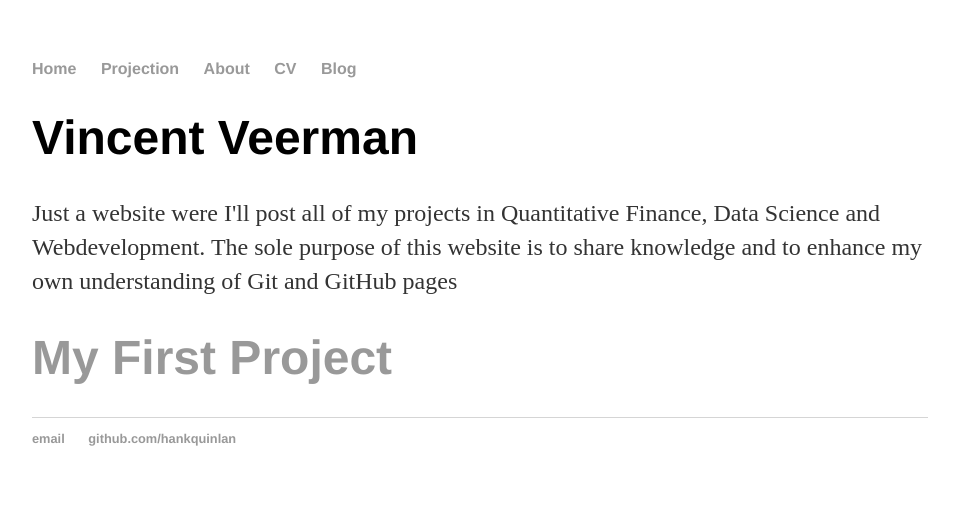
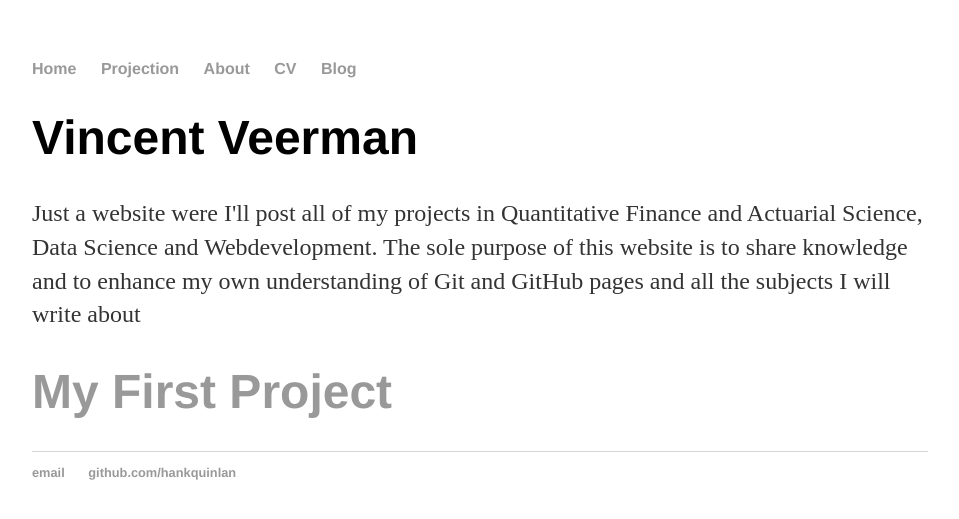
Before and after one commit to VDamasta/VDamasta.github.io, a Jekyll site: the page built from index.html, in a window 1280 px wide. Shown: the top 519 px of the page, without its empty margins (160-1119 px from the left). Built offline with Jekyll 4.4.1, drawn with Linux system fonts in a browser that asks for light colours.

Commit message:
Update index.html

```diff
--- a/index.html
+++ b/index.html
@@ -5,8 +5,8 @@ title: Vince Veerman
 <div class="blurb">
 	<h1> Vincent Veerman </h1>
 
-	<p> Just a website were I'll post all of my projects in Quantitative Finance, Data Science and Webdevelopment.
-		The sole purpose of this website is to share knowledge and to enhance my own understanding of Git and GitHub pages  </p>
+	<p> Just a website were I'll post all of my projects in Quantitative Finance and Actuarial Science, Data Science and Webdevelopment.
+		The sole purpose of this website is to share knowledge and to enhance my own understanding of Git and GitHub pages and all the subjects I will write about   </p>
 
 	<h1> <a href="/projection"> My First Project </a></h1>
 
```
